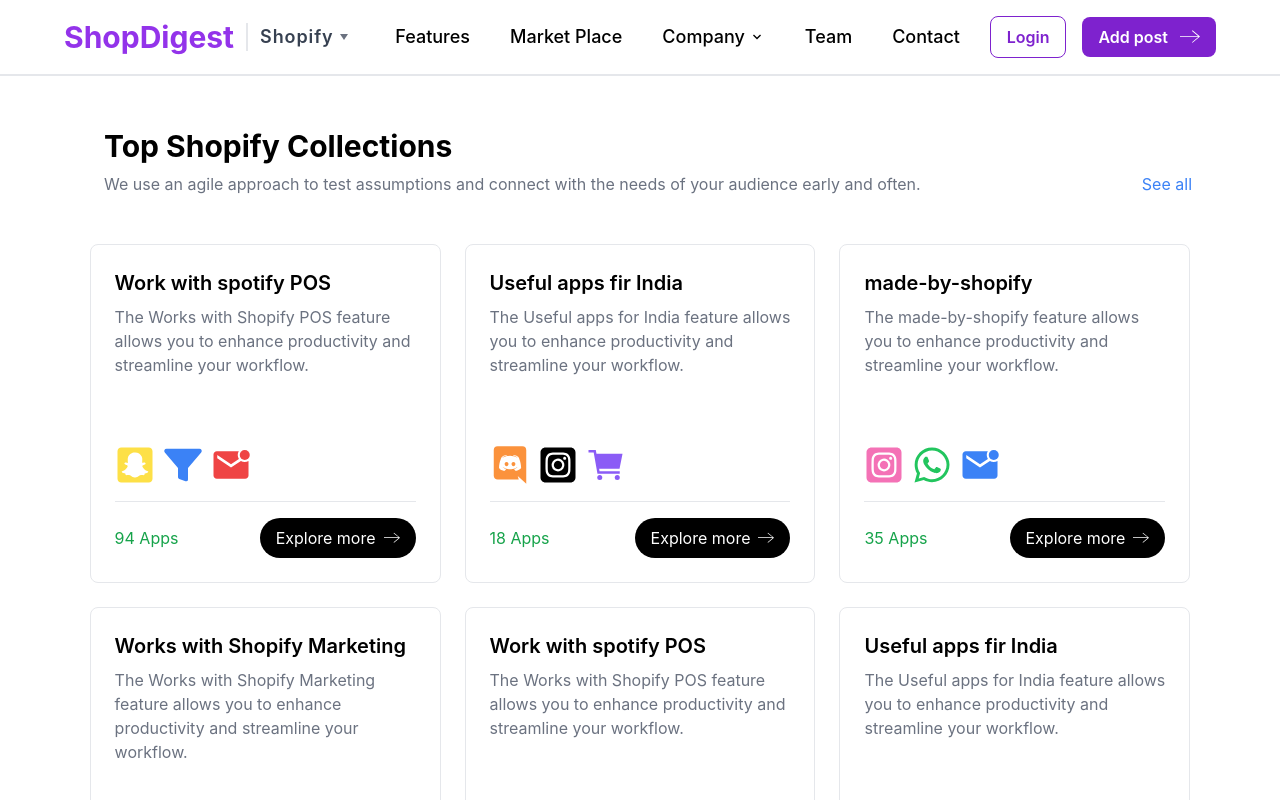
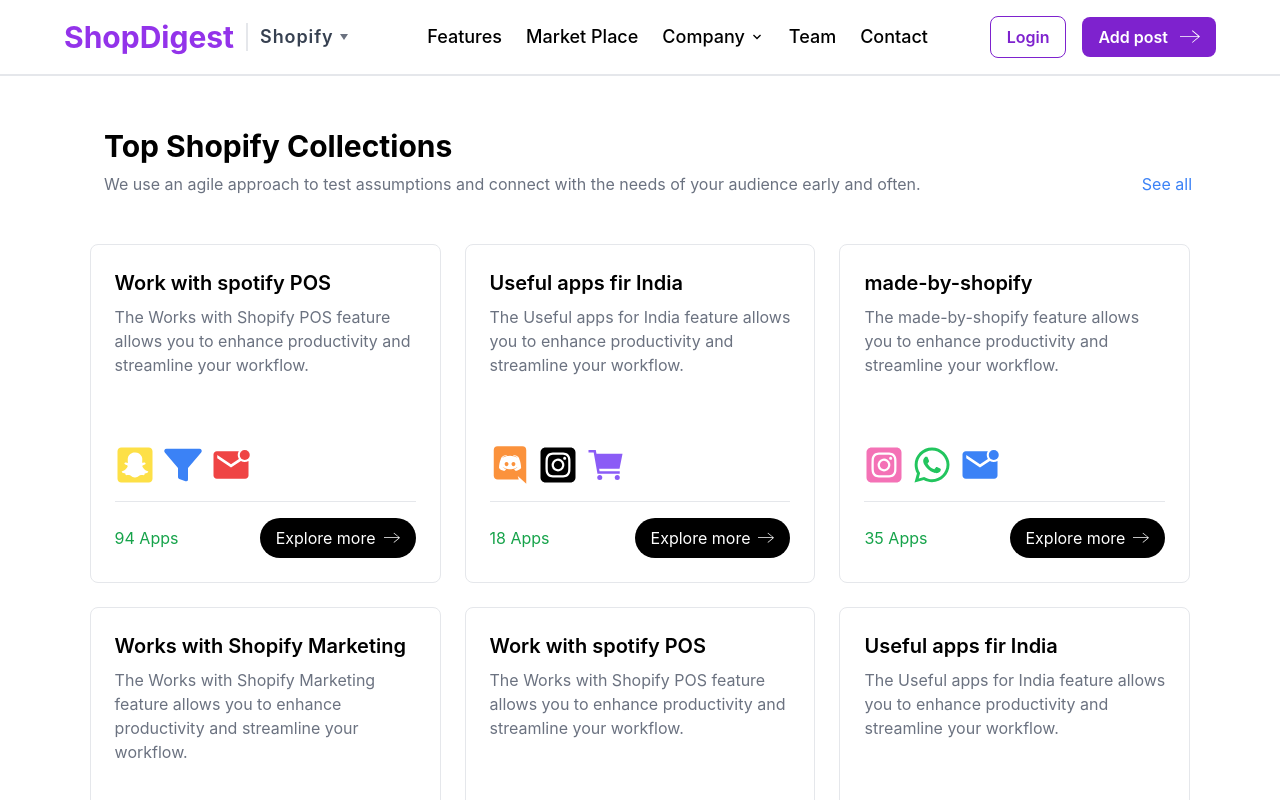
Before and after one commit to Sandeephl22062000/Demo-Task, a React (Create React App) app: page / in a window 1280 px wide. Shown: the top 800 px of the page. Built offline with nearby package versions, Linux system fonts and the light colour scheme.

Commit message:
Refactored the code

```diff
--- a/src/components/Header.js
+++ b/src/components/Header.js
@@ -24,7 +24,7 @@
         >
           ShopDigest
         </h1>
-        <span className="flex justify-center text-lg font-semibold tracking-wider text-gray-700 border-l-2  px-3">
+        <span className="flex justify-center text-lg font-semibold tracking-wider text-gray-700 border-l-2 px-3">
           <p>Shopify</p>
           <span className="flex px-1 items-center cursor-pointer">
             <DownArrow height={8} width={12} transform="rotate(90deg)" />
@@ -32,40 +32,65 @@
         </span>
       </div>
 
-      <nav className="hidden custom-md:flex flex-none space-x-4 text-lg font-medium">
-        <ol className="flex space-x-10">
+      <nav className="hidden md-lg:flex flex-none space-x-2 text-lg font-medium">
+        <ol className="flex md-lg:space-x-6 lg-space-x-10">
           <li>
-            <a href="/" className="hover:underline">
+            <div
+              className="cursor-pointer"
+              onClick={() => {
+                navigate("/");
+              }}
+            >
               Features
-            </a>
+            </div>
           </li>
           <li>
-            <a href="/" className="hover:underline">
+            <div
+              className="cursor-pointer"
+              onClick={() => {
+                navigate("/");
+              }}
+            >
               Market Place
-            </a>
+            </div>
           </li>
           <li className="flex items-center space-x-1">
-            <a href="/" className="hover:underline">
+            <div
+              className="cursor-pointer"
+              onClick={() => {
+                navigate("/");
+              }}
+            >
               Company
-            </a>
+            </div>
             <div>
               <DownSlimArrow height={16} width={16} />
             </div>
           </li>
           <li>
-            <a href="/" className="hover:underline">
+            <div
+              className="cursor-pointer"
+              onClick={() => {
+                navigate("/");
+              }}
+            >
               Team
-            </a>
+            </div>
           </li>
           <li>
-            <a href="/" className="hover:underline">
+            <div
+              className="cursor-pointer"
+              onClick={() => {
+                navigate("/");
+              }}
+            >
               Contact
-            </a>
+            </div>
           </li>
         </ol>
       </nav>
 
-      <div className="hidden custom-md:flex flex-none items-center space-x-4">
+      <div className="hidden md-lg:flex flex-none items-center space-x-4">
         <button className="py-2 px-4 text-purple-700 border border-purple-700 rounded-lg hover:bg-purple-50 font-semibold  min-w-[6vw] ">
           Login
         </button>
@@ -77,12 +102,12 @@
         </button>
       </div>
 
-      <button className="custom-md:hidden text-2xl" onClick={toggleMenu}>
+      <button className="md-lg:hidden text-2xl" onClick={toggleMenu}>
         {!isMenuOpen && <ThreeLines height={20} width={20} />}
       </button>
 
       <div
-        className={`custom-md:hidden fixed top-0 right-0 w-3/4 bg-black text-white p-4 h-full transform ${
+        className={`md-lg:hidden fixed top-0 right-0 w-3/4 bg-black text-white p-4 h-full transform ${
           isMenuOpen ? "translate-x-0" : "translate-x-full"
         } transition-transform duration-300`}
       >
@@ -96,13 +121,15 @@
           <ol className="flex flex-col space-y-4 mt-16">
             {navigationList.map((item) => (
               <li key={item.label}>
-                <a
-                  href={item.link}
-                  className="hover:underline"
-                  onClick={toggleMenu}
+                <div
+                  className="cursor-pointer"
+                  onClick={() => {
+                    toggleMenu();
+                    navigate(`${item.link}`);
+                  }}
                 >
                   {item.label}
-                </a>
+                </div>
               </li>
             ))}
             <li>
--- a/tailwind.config.js
+++ b/tailwind.config.js
@@ -9,6 +9,7 @@
       },
       screens: {
         "custom-md": "1000px",
+        "md-lg": "1100px",
         "custom-lg": "1320px",
       },
       fontFamily: {
```
